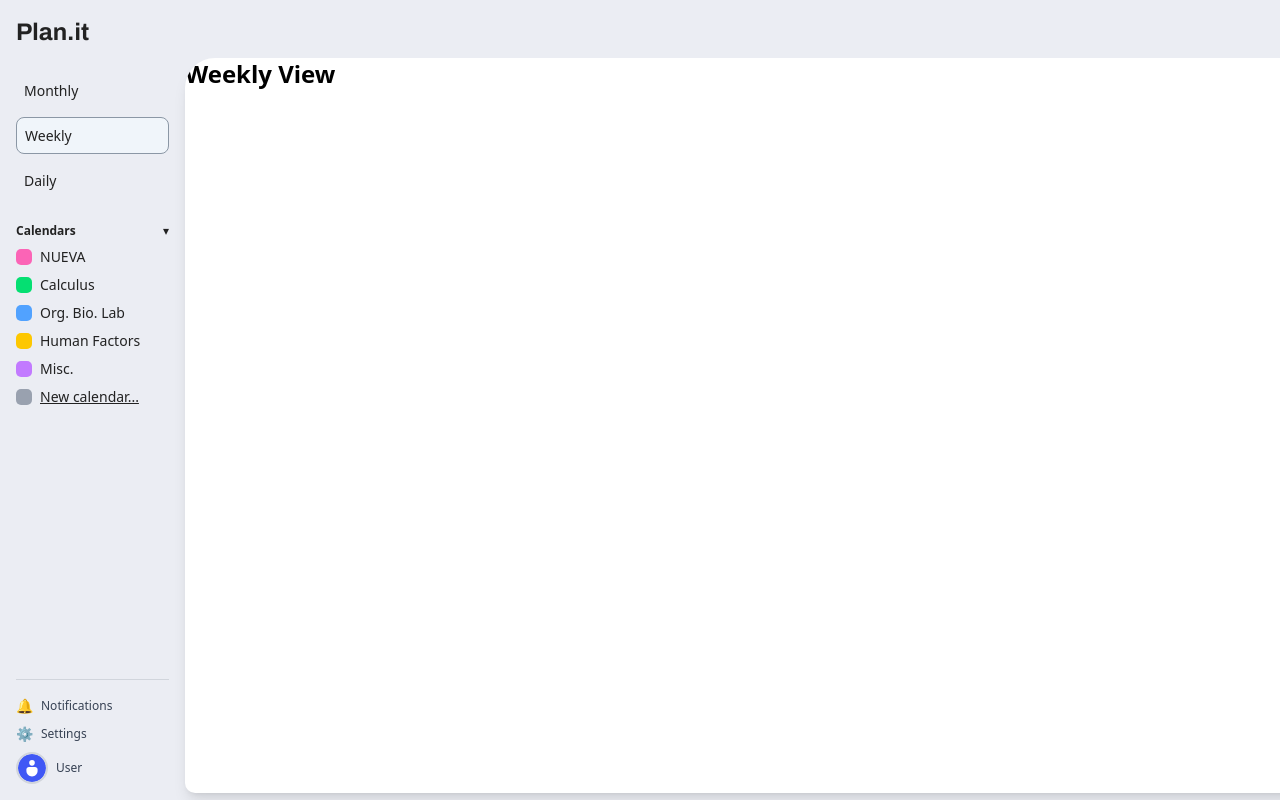
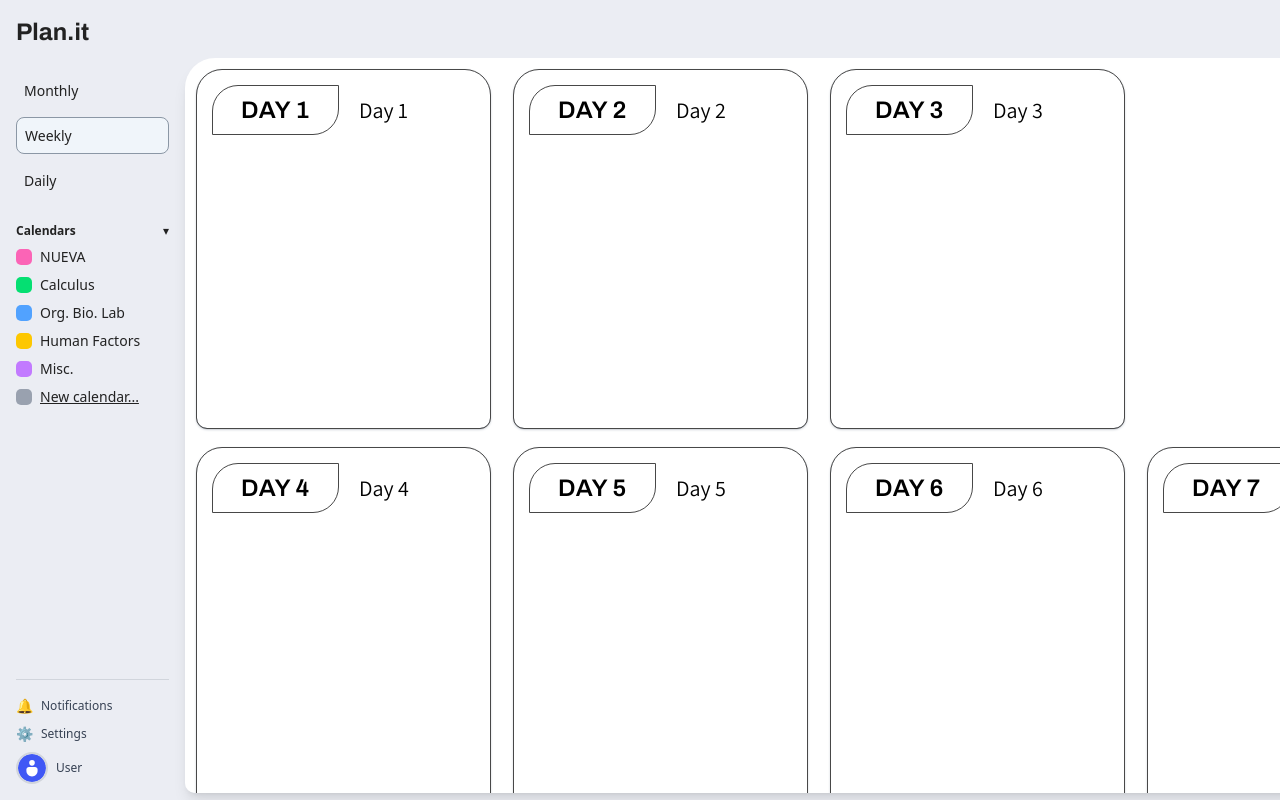
Before and after one commit to agc6/plan.it, a React (Vite) app in the folder client/: page /calendar in a window 1280 px wide. Both pictures are taken after a click on the element "Weekly". Shown: the top 800 px of the page. Built offline with nearby package versions, Linux system fonts and the light colour scheme.

Commit message:
Implemented Daily boxes inside WEEKLYPAGE...wanted to synch but can't rn

```diff
--- a/client/src/components/CalenderSite/Calender.jsx
+++ b/client/src/components/CalenderSite/Calender.jsx
@@ -18,6 +18,7 @@ const CalendarSite = () => {
   const [showUserSettings, setShowUserSettings] = useState(false);
   const [userName, setUserName] = useState("");
   const [selectedColor, setSelectedColor] = useState("");
+  const [selectedWeek, setSelectedWeek] = useState(null);
 
   useEffect(() => {
     const storedUser = localStorage.getItem("user");
@@ -147,14 +148,15 @@ const CalendarSite = () => {
         </div>
         <main className="w-[1278px] h-[666px] flex-1 m-1.75 mt-0 ml-0 bg-white shadow-lg rounded-t-[30px] rounded-b-[10px] overflow-auto">
           {activeView === "monthly" && (
-            <MonthlyPage selectedColor={selectedColor} clearSelectedColor={clearSelectedColor} />
+            <MonthlyPage
+              selectedColor={selectedColor}
+              clearSelectedColor={clearSelectedColor}
+              setSelectedWeek={setSelectedWeek}
+              setActiveView={setActiveView}
+            />
           )}
-          {activeView === "weekly" && (
-            <WeeklyPage selectedColor={selectedColor} clearSelectedColor={clearSelectedColor} />
-          )}
-          {activeView === "daily" && (
-            <DailyPage selectedColor={selectedColor} clearSelectedColor={clearSelectedColor} />
-          )}
+          {activeView === "weekly" && <WeeklyPage selectedColor={selectedColor} clearSelectedColor={clearSelectedColor} />}
+          {activeView === "daily" && <DailyPage selectedWeek={selectedWeek} selectedColor={selectedColor} clearSelectedColor={clearSelectedColor} />}
         </main>
         <div className="h-0"></div>
       </div>
--- a/client/src/components/CalenderSite/CustomButton.jsx
+++ b/client/src/components/CalenderSite/CustomButton.jsx
@@ -1,12 +1,12 @@
-import React, { useState } from 'react';
+import { useState } from 'react';
+import PropTypes from 'prop-types';
 
-const CustomButton = ({customIcon, selectedIcon, marginRight}) => {
-
-  const [isHovered, setIsHovered] = useState(false); //not hovered by default
-  const [isClicked, setIsClicked] = useState(false); //not clicked by default
+const CustomButton = ({ customIcon, selectedIcon, marginRight }) => {
+  const [isHovered, setIsHovered] = useState(false); // not hovered by default
+  const [isClicked, setIsClicked] = useState(false); // not clicked by default
 
   const handleClick = () => {
-    setIsClicked(!isClicked); // Toggle the clicked state
+    setIsClicked(!isClicked); // Toggle clicked state
   };
 
   return (
@@ -15,16 +15,25 @@ const CustomButton = ({customIcon, selectedIcon, marginRight}) => {
       onMouseEnter={() => setIsHovered(true)}
       onMouseLeave={() => setIsHovered(false)}
       className={`w-9 h-9 mt-2.75 mb-2 ml-2 inline-flex items-center justify-center rounded-[10px] transition-transform hover:scale-105
-          ${isClicked ? ' outline-gray-400 outline-[0.75px] rounded-[3px] bg-white drop-shadow-[0_1px_1px_rgba(0,0,0,0.25)]' : ''}`}
-        style={{marginRight: marginRight}}
+        ${isClicked ? 'outline-gray-400 outline-[0.75px] rounded-[3px] bg-white drop-shadow-[0_1px_1px_rgba(0,0,0,0.25)]' : ''}`}
+      style={{ marginRight }}
     >
       <img
         src={isClicked ? selectedIcon : isHovered ? selectedIcon : customIcon}
         alt="My Icon"
-            className={`w-5.5 h-5.5 transition-transform hover:scale-105" ${isClicked ? 'transition-transform hover:scale-100' : ''}`}
+        className={`w-5.5 h-5.5 transition-transform ${
+          isClicked ? 'hover:scale-100' : 'hover:scale-105'
+        }`}
       />
     </button>
   );
 };
 
+//place prop types after the component definition
+CustomButton.propTypes = {
+  customIcon: PropTypes.string.isRequired,
+  selectedIcon: PropTypes.string.isRequired,
+  marginRight: PropTypes.string,
+};
+
 export default CustomButton;
--- a/client/src/components/CalenderSite/Monthlypage.jsx
+++ b/client/src/components/CalenderSite/Monthlypage.jsx
@@ -1,49 +1,57 @@
 import PropTypes from "prop-types";
+import { useNavigate } from "react-router-dom";
 import ToDoList from "./ToDoList";
 
 const MonthlyPage = ({ selectedColor, clearSelectedColor }) => {
+  const navigate = useNavigate();
+
+  const weeks = [
+    { weekText: "WEEK 1", dateRange: "12/30 ─ 01/05", weekNumber: 1 },
+    { weekText: "WEEK 2", dateRange: "01/06 ─ 01/12", weekNumber: 2 },
+    { weekText: "WEEK 3", dateRange: "01/13 ─ 01/19", weekNumber: 3 },
+    { weekText: "WEEK 4", dateRange: "01/20 ─ 01/26", weekNumber: 4, customHeight: "263px", customWidth: "453px", customLeftDatePadding: "180px" },
+    { weekText: "WEEK 5", dateRange: "01/27 ─ 01/31", weekNumber: 5, customHeight: "263px", customWidth: "453px", customLeftDatePadding: "180px" }
+  ];
+
+  const handleWeekClick = () => {
+    navigate("/weekly");
+  };
+
   return (
     <div className="flex flex-row">
       <div className="flex flex-col">
         <div className="flex flex-row">
+          {weeks.slice(0, 3).map((week) => (
             <ToDoList
-            weekText="WEEK 1"
-            dateRange="12/30 ─ 01/05"
+              key={week.weekText}
+              weekText={
+                <span onClick={() => handleWeekClick(week.weekNumber)} className="cursor-pointer hover:underline">
+                  {week.weekText}
+                </span>
+              }
+              dateRange={week.dateRange}
               selectedColor={selectedColor}
               clearSelectedColor={clearSelectedColor}
             />
+          ))}
+        </div>
+        <div className="flex flex-row">
+          {weeks.slice(3, 5).map((week) => (
             <ToDoList
-            weekText="WEEK 2"
-            dateRange="01/06 ─ 01/12"
+              key={week.weekText}
+              weekText={
+                <span onClick={() => handleWeekClick(week.weekNumber)} className="cursor-pointer hover:underline">
+                  {week.weekText}
+                </span>
+              }
+              dateRange={week.dateRange}
+              customHeight={week.customHeight}
+              customWidth={week.customWidth}
+              customLeftDatePadding={week.customLeftDatePadding}
               selectedColor={selectedColor}
               clearSelectedColor={clearSelectedColor}
             />
-          <ToDoList
-            weekText="WEEK 3"
-            dateRange="01/13 ─ 01/19"
-            selectedColor={selectedColor}
-            clearSelectedColor={clearSelectedColor}
-          />
-        </div>
-        <div className="flex flex-row">
-          <ToDoList
-            weekText="WEEK 4"
-            dateRange="01/20 ─ 01/26"
-            customHeight="263px"
-            customWidth="453px"
-            customLeftDatePadding="180px"
-            selectedColor={selectedColor}
-            clearSelectedColor={clearSelectedColor}
-          />
-          <ToDoList
-            weekText="WEEK 5"
-            dateRange="01/27 ─ 01/31"
-            customHeight="263px"
-            customWidth="453px"
-            customLeftDatePadding="180px"
-            selectedColor={selectedColor}
-            clearSelectedColor={clearSelectedColor}
-          />
+          ))}
         </div>
       </div>
       <ToDoList
--- a/client/src/components/CalenderSite/ToDoList.jsx
+++ b/client/src/components/CalenderSite/ToDoList.jsx
@@ -11,6 +11,7 @@ const ToDoList = ({
   customLeftDatePadding,
   selectedColor = "",
   clearSelectedColor = () => {},
+  days = [] // New prop to render individual days (for DailyPage)
 }) => {
   const heightToUse = customHeight || "358px";
   const widthToUse = customWidth || "293px";
@@ -25,10 +26,10 @@ const ToDoList = ({
       id: Date.now(),
       text: "",
       animate: true,
-      color: selectedColor || "bg-blue-200", // fallback color
+      color: selectedColor || "bg-blue-200",
     };
     setTaskInputs([newTask, ...taskInputs]);
-    clearSelectedColor(); // clear selected color after task is added
+    clearSelectedColor();
   };
 
   const handleKeyDown = (event, id) => {
@@ -82,7 +83,19 @@ const ToDoList = ({
         </h1>
       </div>
 
-      {/* Task List */}
+      {/* If days are passed, show day blocks instead of a normal task list */}
+      {days.length > 0 ? (
+        <div className="mt-4 grid grid-cols-4 gap-2">
+          {days.map((day, index) => (
+            <div
+              key={index}
+              className="p-4 rounded-md border border-gray-300 shadow-sm text-sm font-semibold text-center"
+            >
+              {day}
+            </div>
+          ))}
+        </div>
+      ) : (
         <div
           className="mt-2 overflow-y-auto custom-scrollbar"
           style={{
@@ -120,6 +133,7 @@ const ToDoList = ({
             </div>
           ))}
         </div>
+      )}
 
       {/* Add Button */}
       <button
@@ -130,7 +144,6 @@ const ToDoList = ({
         +
       </button>
 
-      {/* Custom Scrollbar & Animation */}
       <style>{`
         .custom-scrollbar {
           scrollbar-width: thin;
@@ -183,6 +196,7 @@ ToDoList.propTypes = {
   customLeftDatePadding: PropTypes.string,
   selectedColor: PropTypes.string,
   clearSelectedColor: PropTypes.func,
+  days: PropTypes.arrayOf(PropTypes.string),
 };
 
 export default ToDoList;
--- a/client/src/components/CalenderSite/Weeklypage.jsx
+++ b/client/src/components/CalenderSite/Weeklypage.jsx
@@ -1,10 +1,63 @@
-const Weeklypage = () => {
-    return (
-      <div>
-        <h1 className="text-2xl font-bold">Weekly View</h1>
-        {/* weekly calendar layout here */}
+import PropTypes from "prop-types";
+import ToDoList from "./ToDoList";
+
+const Weeklypage = ({ selectedColor, clearSelectedColor }) => {
+
+  return (
+    <div className="flex flex-col">
+      <div className="flex flex-row">
+        <ToDoList
+          weekText="DAY 1"
+          dateRange="Day 1"
+          selectedColor={selectedColor}
+          clearSelectedColor={clearSelectedColor}
+        />
+        <ToDoList
+          weekText="DAY 2"
+          dateRange="Day 2"
+          selectedColor={selectedColor}
+          clearSelectedColor={clearSelectedColor}
+        />
+        <ToDoList
+          weekText="DAY 3"
+          dateRange="Day 3"
+          selectedColor={selectedColor}
+          clearSelectedColor={clearSelectedColor}
+        />
       </div>
-    );
-  };
+      <div className="flex flex-row">
+        <ToDoList
+          weekText="DAY 4"
+          dateRange="Day 4"
+          selectedColor={selectedColor}
+          clearSelectedColor={clearSelectedColor}
+        />
+        <ToDoList
+          weekText="DAY 5"
+          dateRange="Day 5"
+          selectedColor={selectedColor}
+          clearSelectedColor={clearSelectedColor}
+        />
+        <ToDoList
+          weekText="DAY 6"
+          dateRange="Day 6"
+          selectedColor={selectedColor}
+          clearSelectedColor={clearSelectedColor}
+        />
+        <ToDoList
+          weekText="DAY 7"
+          dateRange="Day 7"
+          selectedColor={selectedColor}
+          clearSelectedColor={clearSelectedColor}
+        />
+      </div>
+    </div>
+  );
+};
 
-  export default Weeklypage;
+Weeklypage.propTypes = {
+  selectedColor: PropTypes.string,
+  clearSelectedColor: PropTypes.func,
+};
+
+export default Weeklypage;
```
Lines whose indentation alone changed are shown as unchanged.
